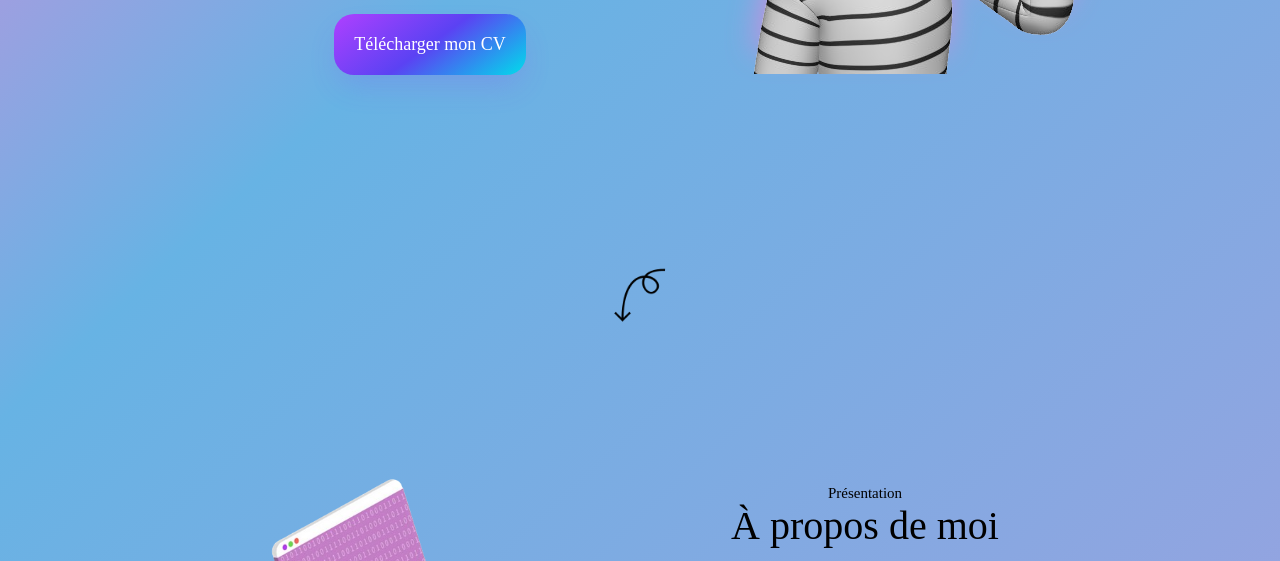
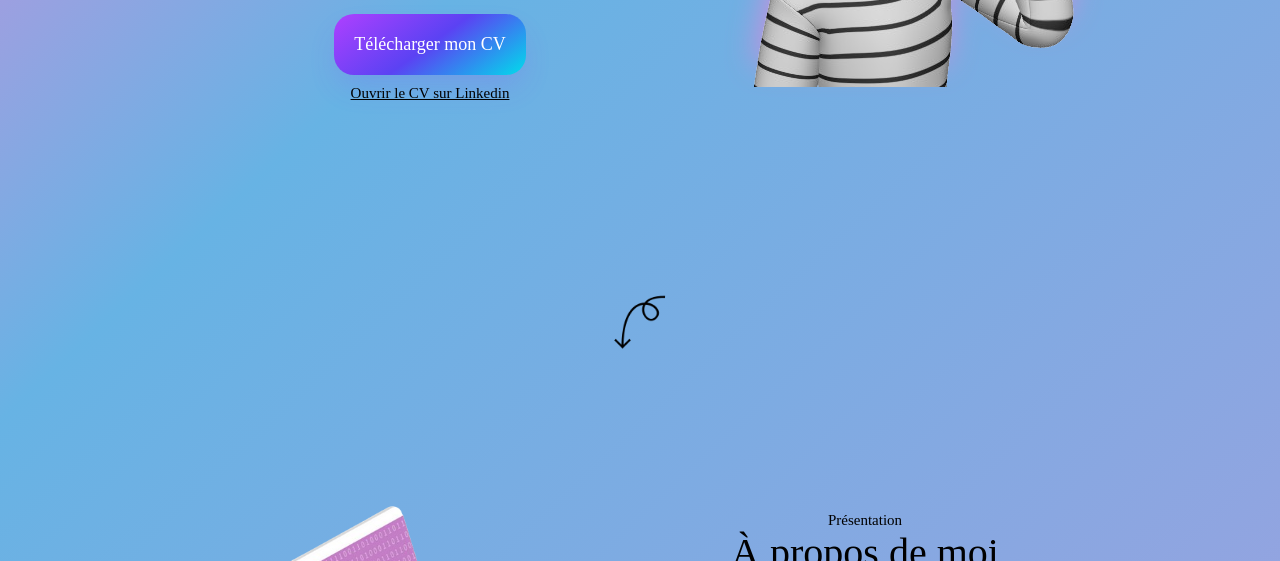
Before and after one commit to Lucas-ui/portfolio-bts, a website built with Vite: page index.html in a window 1280 px wide. Shown: the part 539-1100 px from the top of the page. Built offline with nearby package versions, Linux system fonts and the light colour scheme.

Commit message:
cv linkedin

```diff
--- a/index.html
+++ b/index.html
@@ -42,7 +42,12 @@
           <a href="/documents/CV_Lucas_Rolland-1.pdf" target="_blank">
             <button>Télécharger mon CV</button>
           </a>
+          <a class="linkedin-cv"
+            href="https://www.linkedin.com/in/lucas-rolland-a8b407241/overlay/1708531930772/single-media-viewer/?profileId=ACoAADwJ9UsBFwvfu_K_YuqTt6d97ffNpZ_FzuA"
+            target="_blank">Ouvrir
+            le CV sur Linkedin</a>
         </div>
+
       </div>
       <div class="header-img">
         <img src="/memoji1.png" />
--- a/scss/main.scss
+++ b/scss/main.scss
@@ -95,12 +95,20 @@ body {
             .button-cv {
                 display: flex;
                 justify-content: center;
+                flex-direction: column;
+                text-align: center;
                 padding-bottom: 20px;
+
+                .linkedin-cv {
+                    font-size: 15px;
+                    color: black;
+                }
 
                 button {
                     border: none;
                     padding: 20px;
                     border-radius: 20px;
+                    margin-bottom: 10px;
                     box-shadow: rgba(151, 65, 252, 0.2) 0 15px 30px -5px;
                     background-image: linear-gradient(144deg, #AF40FF, #5B42F3 50%, #00DDEB);
                     color: white;
```
